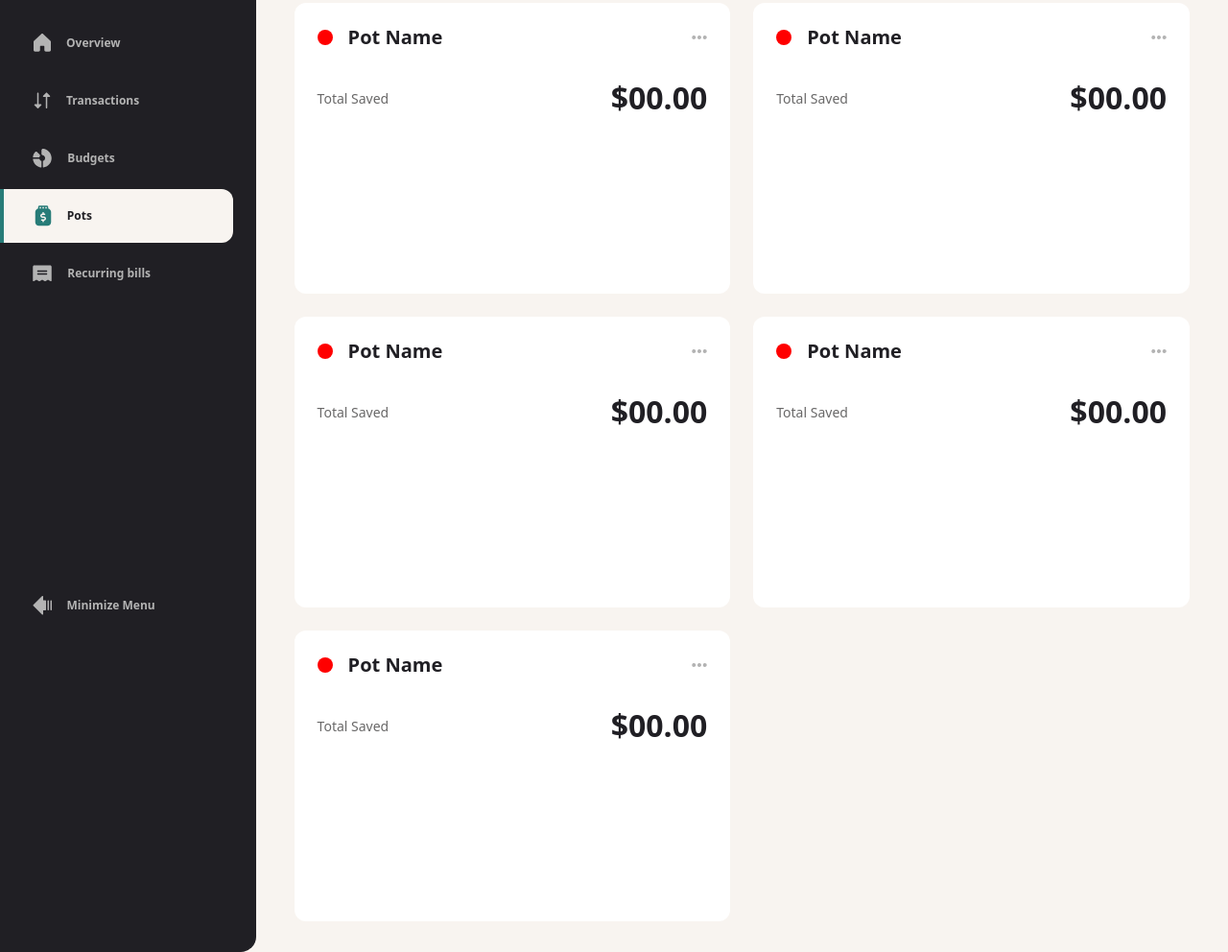
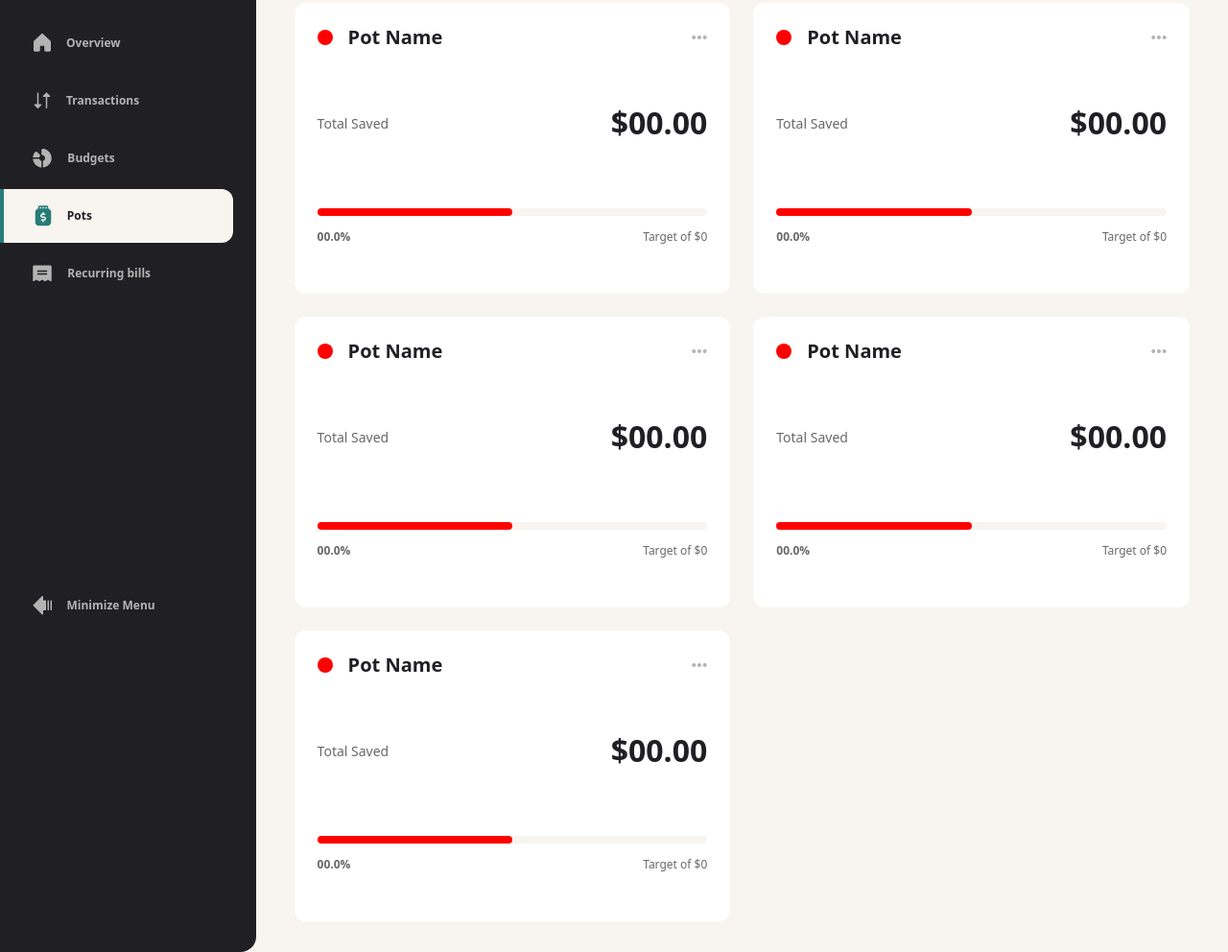
Before and after one commit to tsu-frontend/personal-finance-app, a website: page pages/pots.html in a window 1280 px wide. Shown: the part 117-1109 px from the top of the page at 96% size. Drawn offline with Linux system fonts and the light colour scheme.

Commit message:
add savings percentage display and adjust layout for pot savings summary

```diff
--- a/pages/pots.html
+++ b/pages/pots.html
@@ -83,10 +83,17 @@
             <p id="pot-name" class="text-[#201F24] font-[Public Sans] text-[20px] font-bold leading-[120%]">Pot Name</p>
             <img src="../assets/images/icon-ellipsis.svg" class="w-[16px] h-[16px] ml-auto" />
           </div>
-          <div id="pot-savings-summary" class="w-full h-[114px] flex flex-col items-start gap-4 flex-1">
+          <div id="pot-savings-summary" class="w-full h-[114px] flex flex-col justify-around gap-[16px] flex-1">
             <div id="pot-total-saved" class="w-full flex items-center justify-between">
               <p class="text-[14px] text-[#696868] font-normal leading-[150%] font-[Public Sans]">Total Saved</p>
               <p id="total-saved-amount" class="text-[#201F24] text-[32px] font-[Public Sans] font-bold leading-[120%]">$00.00</p>
+            </div>
+            <div id="pot-percentage" class="flex w-full flex-wrap justify-between gap-[13px]">
+              <div id="bar" class="w-full h-[8px] rounded-[4px] bg-[#F8F4F0]">
+                <div id="bar-percentage" class="h-full w-[50%] rounded-[4px] bg-[red]"></div>
+              </div>
+              <p class="text-[#696868] text-[12px] font-[Public Sans] font-bold leading-[150%]">00.0%</p>
+              <p class="text-[#696868] text-[12px] font-[Public Sans] font-normal leading-[150%]">Target of $0</p>
             </div>
           </div>
         </div>
@@ -96,10 +103,17 @@
             <p id="pot-name" class="text-[#201F24] font-[Public Sans] text-[20px] font-bold leading-[120%]">Pot Name</p>
             <img src="../assets/images/icon-ellipsis.svg" class="w-[16px] h-[16px] ml-auto" />
           </div>
-          <div id="pot-savings-summary" class="w-full h-[114px] flex flex-col items-start gap-4 flex-1">
+          <div id="pot-savings-summary" class="w-full h-[114px] flex flex-col justify-around gap-[16px] flex-1">
             <div id="pot-total-saved" class="w-full flex items-center justify-between">
               <p class="text-[14px] text-[#696868] font-normal leading-[150%] font-[Public Sans]">Total Saved</p>
               <p id="total-saved-amount" class="text-[#201F24] text-[32px] font-[Public Sans] font-bold leading-[120%]">$00.00</p>
+            </div>
+            <div id="pot-percentage" class="flex w-full flex-wrap justify-between gap-[13px]">
+              <div id="bar" class="w-full h-[8px] rounded-[4px] bg-[#F8F4F0]">
+                <div id="bar-percentage" class="h-full w-[50%] rounded-[4px] bg-[red]"></div>
+              </div>
+              <p class="text-[#696868] text-[12px] font-[Public Sans] font-bold leading-[150%]">00.0%</p>
+              <p class="text-[#696868] text-[12px] font-[Public Sans] font-normal leading-[150%]">Target of $0</p>
             </div>
           </div>
         </div>
@@ -109,10 +123,17 @@
             <p id="pot-name" class="text-[#201F24] font-[Public Sans] text-[20px] font-bold leading-[120%]">Pot Name</p>
             <img src="../assets/images/icon-ellipsis.svg" class="w-[16px] h-[16px] ml-auto" />
           </div>
-          <div id="pot-savings-summary" class="w-full h-[114px] flex flex-col items-start gap-4 flex-1">
+          <div id="pot-savings-summary" class="w-full h-[114px] flex flex-col justify-around gap-[16px] flex-1">
             <div id="pot-total-saved" class="w-full flex items-center justify-between">
               <p class="text-[14px] text-[#696868] font-normal leading-[150%] font-[Public Sans]">Total Saved</p>
               <p id="total-saved-amount" class="text-[#201F24] text-[32px] font-[Public Sans] font-bold leading-[120%]">$00.00</p>
+            </div>
+            <div id="pot-percentage" class="flex w-full flex-wrap justify-between gap-[13px]">
+              <div id="bar" class="w-full h-[8px] rounded-[4px] bg-[#F8F4F0]">
+                <div id="bar-percentage" class="h-full w-[50%] rounded-[4px] bg-[red]"></div>
+              </div>
+              <p class="text-[#696868] text-[12px] font-[Public Sans] font-bold leading-[150%]">00.0%</p>
+              <p class="text-[#696868] text-[12px] font-[Public Sans] font-normal leading-[150%]">Target of $0</p>
             </div>
           </div>
         </div>
@@ -122,10 +143,17 @@
             <p id="pot-name" class="text-[#201F24] font-[Public Sans] text-[20px] font-bold leading-[120%]">Pot Name</p>
             <img src="../assets/images/icon-ellipsis.svg" class="w-[16px] h-[16px] ml-auto" />
           </div>
-          <div id="pot-savings-summary" class="w-full h-[114px] flex flex-col items-start gap-4 flex-1">
+          <div id="pot-savings-summary" class="w-full h-[114px] flex flex-col justify-around gap-[16px] flex-1">
             <div id="pot-total-saved" class="w-full flex items-center justify-between">
               <p class="text-[14px] text-[#696868] font-normal leading-[150%] font-[Public Sans]">Total Saved</p>
               <p id="total-saved-amount" class="text-[#201F24] text-[32px] font-[Public Sans] font-bold leading-[120%]">$00.00</p>
+            </div>
+            <div id="pot-percentage" class="flex w-full flex-wrap justify-between gap-[13px]">
+              <div id="bar" class="w-full h-[8px] rounded-[4px] bg-[#F8F4F0]">
+                <div id="bar-percentage" class="h-full w-[50%] rounded-[4px] bg-[red]"></div>
+              </div>
+              <p class="text-[#696868] text-[12px] font-[Public Sans] font-bold leading-[150%]">00.0%</p>
+              <p class="text-[#696868] text-[12px] font-[Public Sans] font-normal leading-[150%]">Target of $0</p>
             </div>
           </div>
         </div>
@@ -135,10 +163,17 @@
             <p id="pot-name" class="text-[#201F24] font-[Public Sans] text-[20px] font-bold leading-[120%]">Pot Name</p>
             <img src="../assets/images/icon-ellipsis.svg" class="w-[16px] h-[16px] ml-auto" />
           </div>
-          <div id="pot-savings-summary" class="w-full h-[114px] flex flex-col items-start gap-4 flex-1">
+          <div id="pot-savings-summary" class="w-full h-[114px] flex flex-col justify-around gap-[16px] flex-1">
             <div id="pot-total-saved" class="w-full flex items-center justify-between">
               <p class="text-[14px] text-[#696868] font-normal leading-[150%] font-[Public Sans]">Total Saved</p>
               <p id="total-saved-amount" class="text-[#201F24] text-[32px] font-[Public Sans] font-bold leading-[120%]">$00.00</p>
+            </div>
+            <div id="pot-percentage" class="flex w-full flex-wrap justify-between gap-[13px]">
+              <div id="bar" class="w-full h-[8px] rounded-[4px] bg-[#F8F4F0]">
+                <div id="bar-percentage" class="h-full w-[50%] rounded-[4px] bg-[red]"></div>
+              </div>
+              <p class="text-[#696868] text-[12px] font-[Public Sans] font-bold leading-[150%]">00.0%</p>
+              <p class="text-[#696868] text-[12px] font-[Public Sans] font-normal leading-[150%]">Target of $0</p>
             </div>
           </div>
         </div>
```
Also changed, not shown: output.css.
